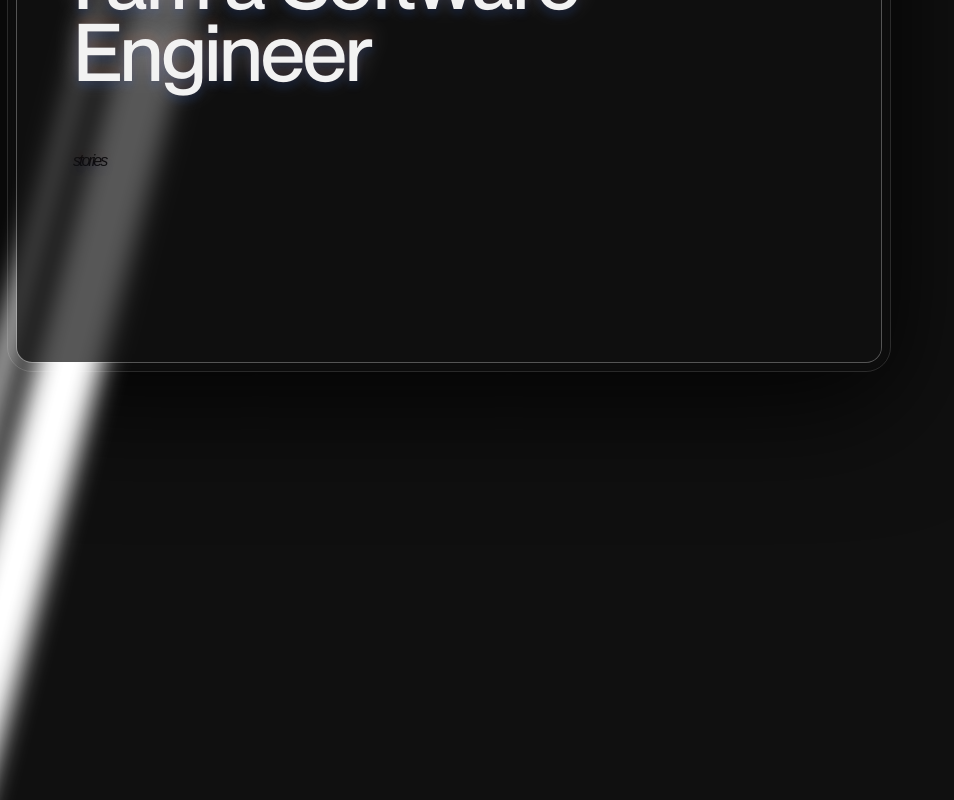
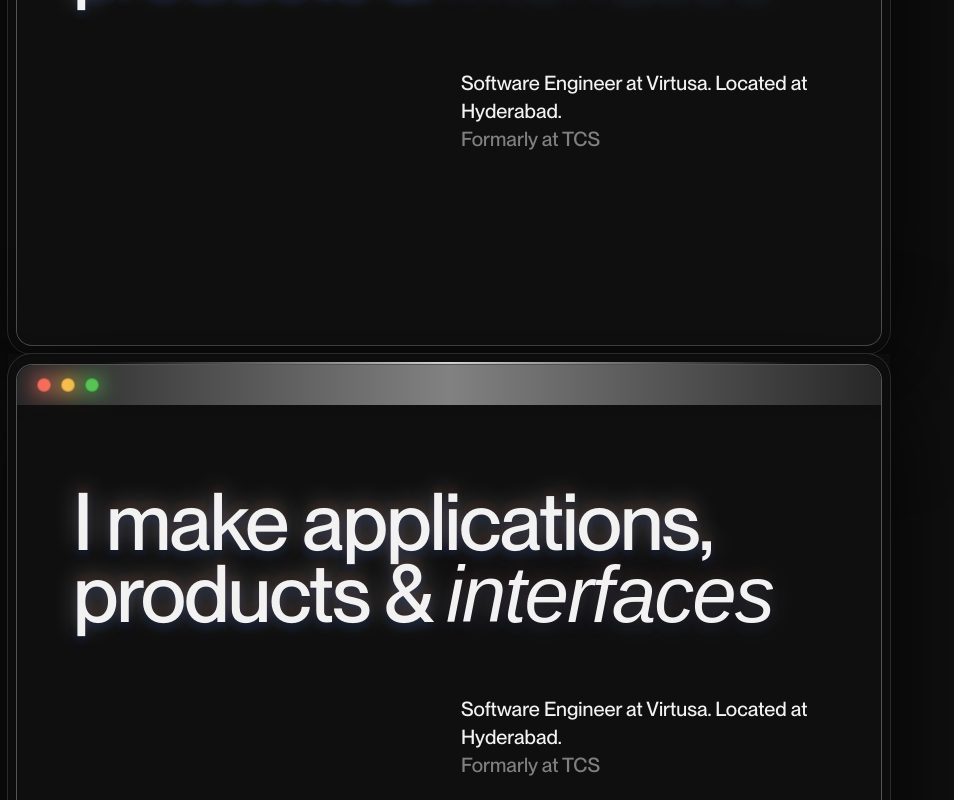
Before and after one commit to hritik-h/protfolio, an Angular app: page / in a window 1280 px wide. Shown: the part 280-1080 px from the top of the page, without its empty margins (0-954 px from the left). Built offline with nearby package versions, Linux system fonts and the light colour scheme; a web font is replaced by a local one.

Commit message:
fixed window pane

```diff
--- a/src/app/app.component.html
+++ b/src/app/app.component.html
@@ -1,3 +1,2 @@
 <app-navbar></app-navbar>
-<!-- <app-boody></app-boody> -->
 <app-body></app-body>
--- a/src/app/body/body.component.css
+++ b/src/app/body/body.component.css
@@ -5,6 +5,7 @@
     font-style: normal;
   }
 .window-outline{
+    overflow-y: auto;
     outline: 1px solid #f2f2f226;
     box-shadow: inset 0 0 8px #0006 , 0 0 60px #0003 , 0 30px 120px #000c;
     background-image: radial-gradient(circle farthest-side as 50% 0, #f2f2f233, #000c);
@@ -24,6 +25,7 @@
     overflow: hidden;
     box-shadow: inset 0 0 10px #0000001a, 0 0 12px #0006;
     border-radius: 16px;
+    position: relative;
 }
 
 .shine-wrapper{
@@ -38,6 +40,10 @@
     inset: 0%;
     transform: rotate(15deg);
     transform-style: preserve-3d;
+    animation: shine-loop 5s ease-in-out infinite;
+  /* Set the initial opacity and transform (same as 0% keyframe) */
+    transform: translate3d(-25vw, 0, 0) rotateZ(15deg);
+    opacity: 0.15;
 }
 
 .shine-big::before {
@@ -65,20 +71,27 @@
     animation: shine-animation 2s ease-in-out infinite; /* Animation settings */
 }
 
-@keyframes shine-animation {
+@keyframes shine-loop {
+    /* Group 1: Initial move, rotate, and opacity */
     0% {
-        transform: translate3d(-100%, 0, 0); /* Start from left */
-        opacity: 0.7; /* Shine visible */
+      transform: translate3d(-25vw, 0, 0) rotateZ(15deg);
+      opacity: 0.15;
     }
+    /* Group 2: Move to 80vw */
     50% {
-        transform: translate3d(100%, 0, 0); /* Move to right */
-        opacity: 0; /* Fade out */
+      transform: translate3d(80vw, 0, 0) rotateZ(15deg);
+      opacity: 0.15;
     }
+    /* Group 3: Opacity fades to 0 */
+    60% {
+      opacity: 0;
+    }
+    /* Group 4: Move back to -25vw */
     100% {
-        transform: translate3d(-100%, 0, 0); /* Move back to left */
-        opacity: 0.7; /* Shine visible again */
+      transform: translate3d(-25vw, 0, 0) rotateZ(15deg);
+      opacity: 0.15;
     }
-}
+  }
 
 .window-bar{
     backdrop-filter: blur(40px);
@@ -131,7 +144,6 @@
     background-image: linear-gradient(to bottom, var(--on-background) 50%, transparent 90%);
     letter-spacing: -2px;
     text-shadow: 0 5px 15px #0057ff1a, 0 -5px 15px #ff5a0014, 0 0 30px #fff3;
-    -webkit-text-fill-color: transparent;
     -webkit-background-clip: text;
     background-clip: text;
     padding-right: 12px;
@@ -183,3 +195,32 @@
     width: 64px;
     transform-style: preserve-3d;
 }
+
+.hero-about-grid{
+    grid-column-gap: 24px;
+    grid-template-rows: auto;
+    grid-template-columns: 1fr 1fr;
+    grid-auto-columns: 1fr;
+    display: grid;
+    background-color: transparent;
+}
+
+.text-hero-about{
+    flex-direction: column;
+    font-family: MyCustomFont, sans-serif;
+    font-size: 20px;
+    font-weight: 500;
+    line-height: 140%;
+    display: flex;
+    background-color: transparent;
+}
+
+.text-hero-about-formarly{
+    color: #f2f2f280;
+    font-weight: 400;
+    background-color: transparent;
+}
+
+.transparent-background{
+    background-color: transparent;
+}
--- a/src/app/body/body.component.html
+++ b/src/app/body/body.component.html
@@ -17,12 +17,59 @@
             <div class="window-content">
                 <div class="hero-text-content">
                     <div class="text-hero">
-                        I am a Software Engineer
+                        I make applications, products &
+                        <span class="text-hero-serif">interfaces</span>
                     </div>
-                    <span class="text-hero-serif">stories</span>
+                    <div class="hero-about-grid">
+                        <div class="transparent-background"></div>
+                        <div class="text-hero-about">
+                            Software Engineer at Virtusa. Located at Hyderabad.
+                            <br>
+                            <span class="text-hero-about-formarly">Formarly at TCS</span>
+                        </div>
+
+                    </div>
                 </div>
             </div>
 
         </div>
     </div>
 </div>
+
+
+<div class="container-hero-image">
+    <div class="window-outline">
+        <div class="glare-itm-top"></div>
+        <div class="window-main">
+            <div class="shine-wrapper">
+                <div class="shine-small"></div>
+                <div class="shine-big"></div>
+            </div>
+            <div class="window-bar">
+                <div class="window-dots-wallpaper">
+                    <div class="dot red"></div>
+                    <div class="dot yellow"></div>
+                    <div class="dot green"></div>
+                </div>
+            </div>
+            <div class="window-content">
+                <div class="hero-text-content">
+                    <div class="text-hero">
+                        I make applications, products &
+                        <span class="text-hero-serif">interfaces</span>
+                    </div>
+                    <div class="hero-about-grid">
+                        <div class="transparent-background"></div>
+                        <div class="text-hero-about">
+                            Software Engineer at Virtusa. Located at Hyderabad.
+                            <br>
+                            <span class="text-hero-about-formarly">Formarly at TCS</span>
+                        </div>
+
+                    </div>
+                </div>
+            </div>
+
+        </div>
+    </div>
+</div>
--- a/src/app/navbar/navbar.component.css
+++ b/src/app/navbar/navbar.component.css
@@ -18,6 +18,7 @@
     background-color: transparent;
     z-index: 99999;
     justify-content: space-between;
+    position:fixed;
 }
 
 .arrow-sign-go{
--- a/src/styles.css
+++ b/src/styles.css
@@ -20,3 +20,7 @@
     "XROT" 0,
     "YROT" 0;
 }
+
+.app-navbar{
+  position: fixed;
+}
```
